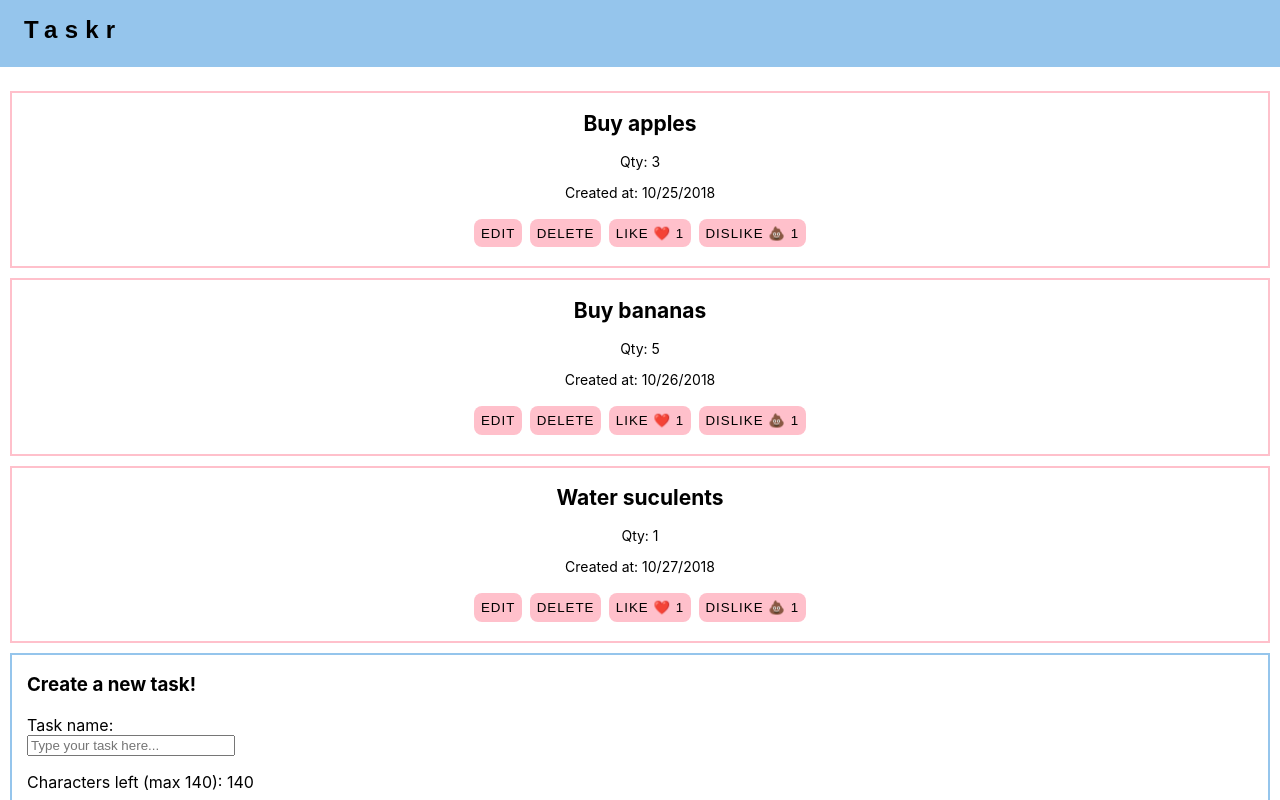
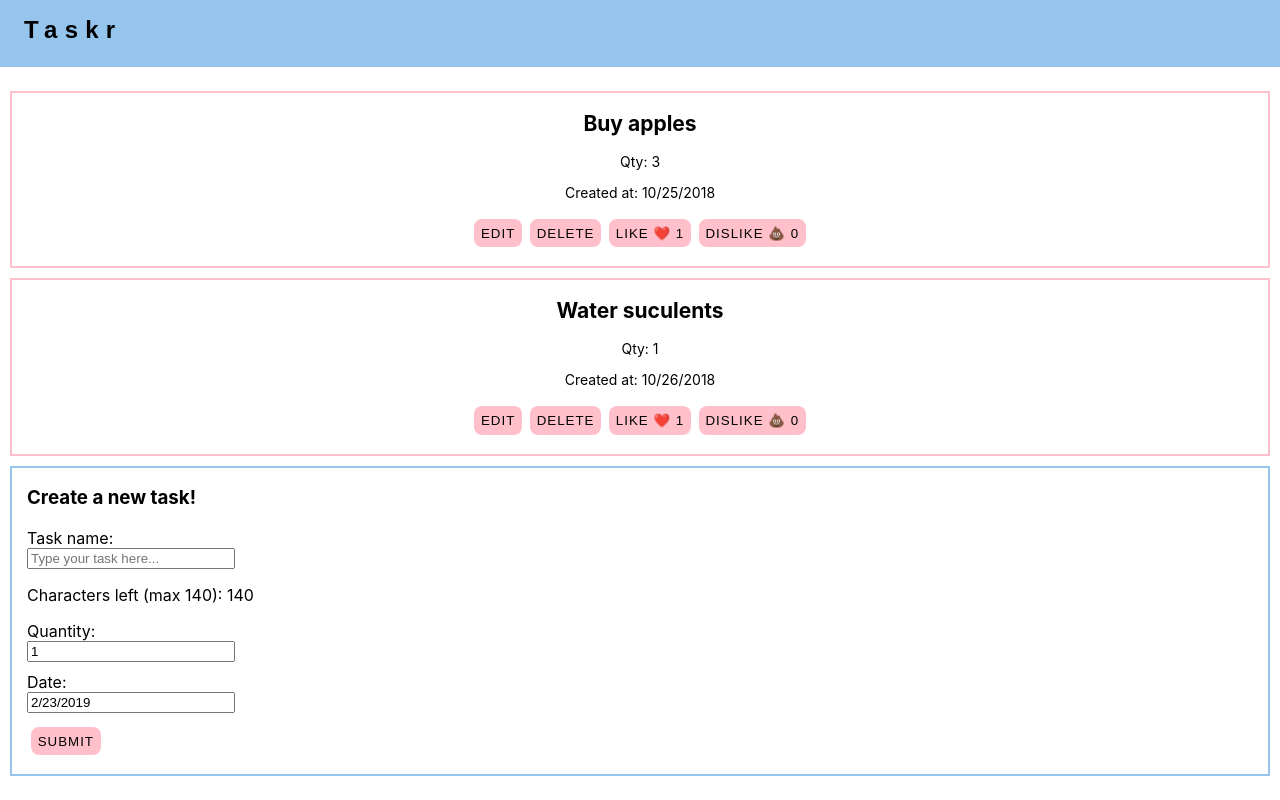
Before and after one commit to julianajlk/taskr-practice, a React (Create React App) app: page / in a window 1280 px wide. Shown: the top 800 px of the page. Built offline with nearby package versions, Linux system fonts and the light colour scheme; a web font is replaced by a local one.

Commit message:
Updated dislike button to unlike

```diff
--- a/src/components/Tasks.js
+++ b/src/components/Tasks.js
@@ -13,7 +13,7 @@ class Tasks extends React.Component {
     super();
     this.state = {
       likes: 1,
-      dislikes: 1,
+      dislikes: 0,
       classLike: false,
       classDislike: false
     };
@@ -29,7 +29,6 @@ class Tasks extends React.Component {
         likes: state.likes - 1,
       }));
     }
-
   };
 
   toggleClassLike = () => {
@@ -39,9 +38,15 @@ class Tasks extends React.Component {
   }
 
   handleDislike = () => {
-    this.setState((state, props) => ({
-      dislikes: state.dislikes - 1
-    }));
+    if (this.state.classDislike === false) {
+      this.setState((state, props) => ({
+        dislikes: state.dislikes + 1,
+      }));
+    } else {
+      this.setState((state, props) => ({
+        dislikes: state.dislikes - 1,
+      }));
+    }
   };
 
   toggleClassDislike = () => {
--- a/src/tasks.json
+++ b/src/tasks.json
@@ -8,15 +8,9 @@
     },
     {
       "id": 2,
-      "name": "Buy bananas",
-      "quantity": 5,
-      "date": "10/26/2018"
-    },
-    {
-      "id": 3,
       "name": "Water suculents",
       "quantity": 1,
-      "date": "10/27/2018"
+      "date": "10/26/2018"
     }
   ]
 }
```
